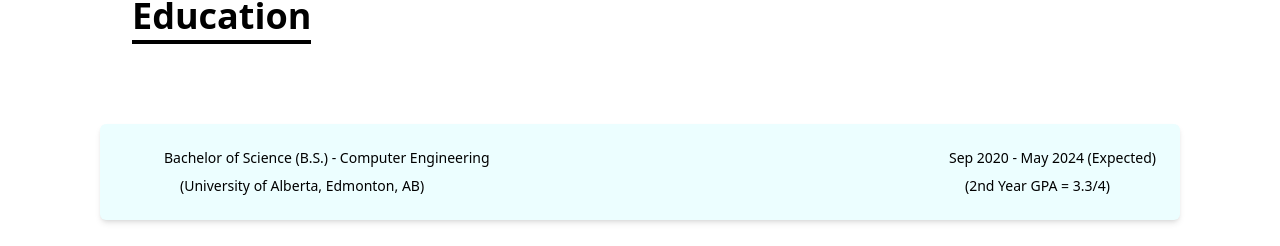
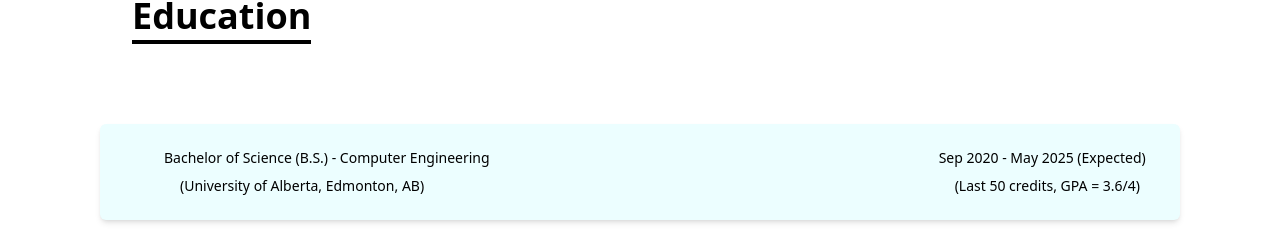
Before and after one commit to Aryan-Rusia-2/Portfolio-Aryan, a React (Create React App) app: page / in a window 1280 px wide. Shown: the part 1708-1954 px from the top of the page. Built offline with nearby package versions, Linux system fonts and the light colour scheme.

Commit message:
Update Education.jsx

```diff
--- a/src/components/Education.jsx
+++ b/src/components/Education.jsx
@@ -32,10 +32,10 @@
 
                     <div className='flex flex-col ml-auto space-y-2'>
                         <div>
-                            Sep 2020 - May 2024 (Expected)
+                            Sep 2020 - May 2025 (Expected)
                         </div>
                         <div className='font-thin md:mx-4'>
-                            (2nd Year GPA = 3.3/4)
+                            (Last 50 credits, GPA = 3.6/4)
                         </div>
 
                     </div>
@@ -123,7 +123,7 @@
                     </div>
 
                     <div className='p-1 text-center '>
-                        (2nd Year GPA = 3.3/4)
+                        (Last 50 credits, GPA = 3.6/4)
                     </div>
                 </div>
 
```
